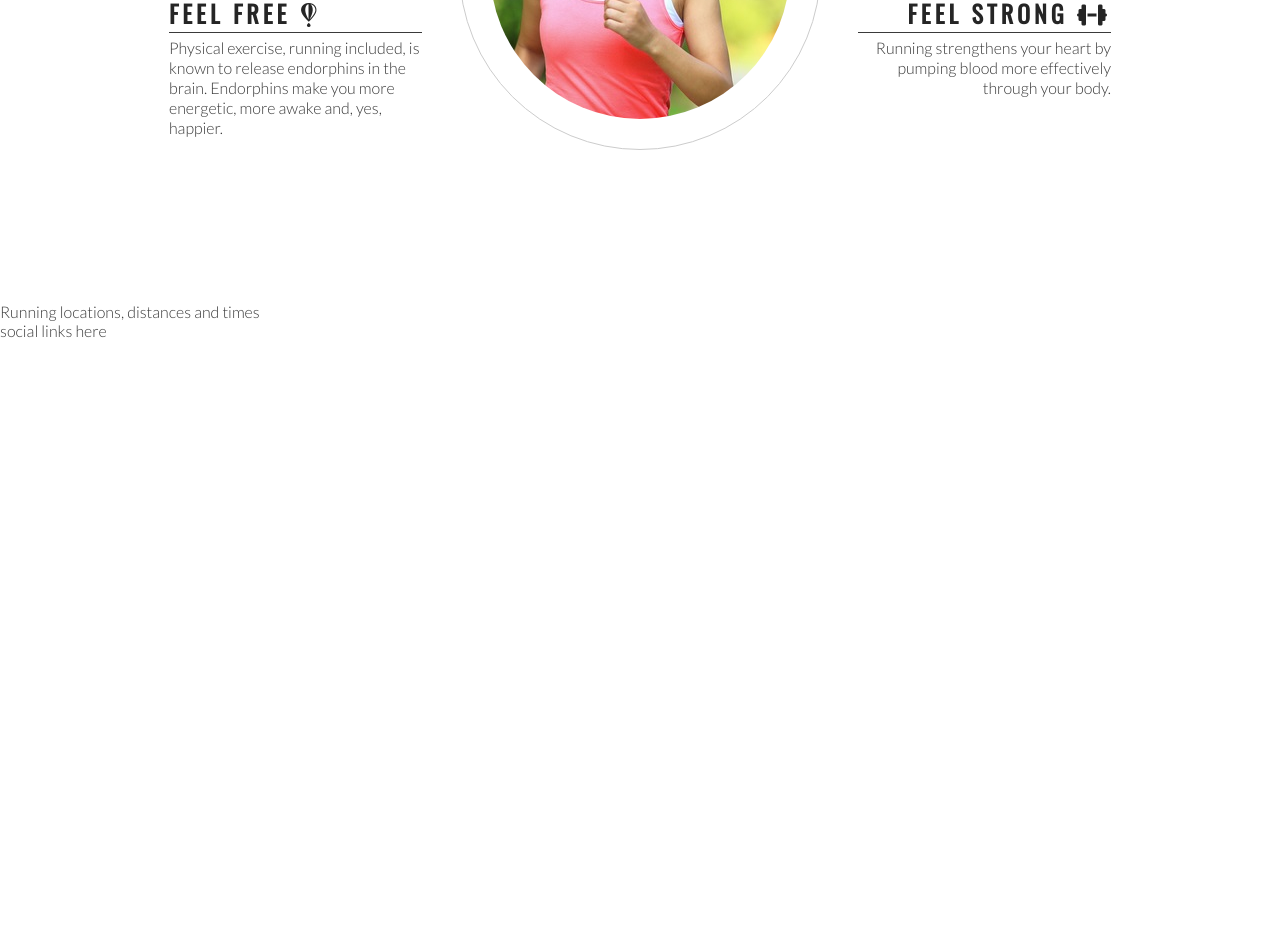
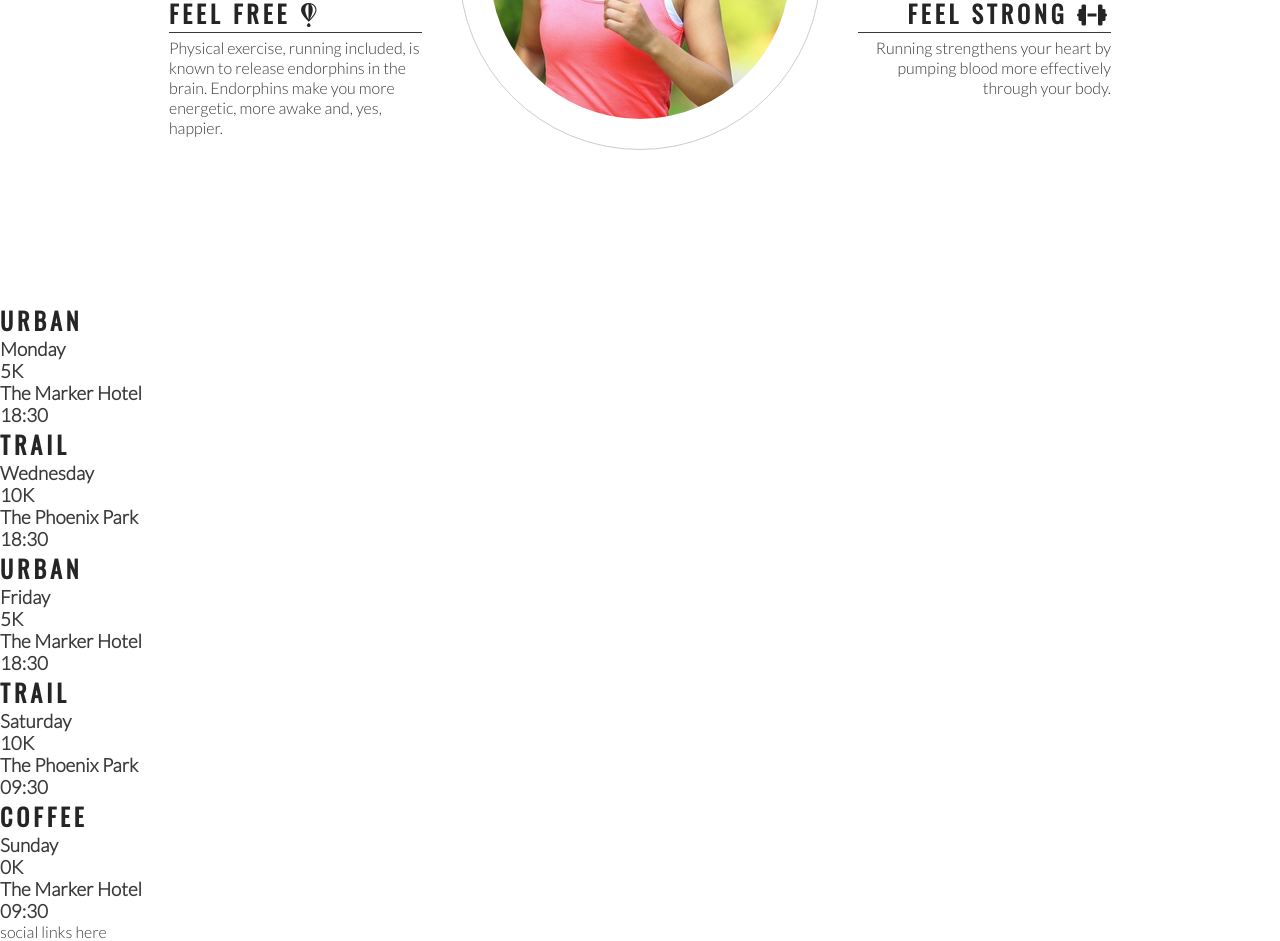
Before and after one commit to adrian-cucuet/love-running, a plain HTML site: page index.html in a window 1280 px wide. Shown: the part 993-1934 px from the top of the page. Before the commit the page ends 1333 px from the top, so only its background shows below. Drawn offline with nearby package versions, Linux system fonts and the light colour scheme.

Commit message:
Add meetup times and main structure

```diff
--- a/index.html
+++ b/index.html
@@ -70,7 +70,41 @@
         </div>
     </section>
     <section>
-        Running locations, distances and times
+        <div>
+           <h2>Urban</h2>
+           <h3>Monday</h3>
+           <h3>5K</h3>
+           <h3>The Marker Hotel</h3>
+           <h3>18:30</h3>
+        </div>
+        <div>
+            <h2>Trail</h2>
+            <h3>Wednesday</h3>
+            <h3>10K</h3>
+            <h3>The Phoenix Park</h3>
+            <h3>18:30</h3>
+         </div>
+         <div>
+            <h2>Urban</h2>
+            <h3>Friday</h3>
+            <h3>5K</h3>
+            <h3>The Marker Hotel</h3>
+            <h3>18:30</h3>
+         </div>
+         <div>
+            <h2>Trail</h2>
+            <h3>Saturday</h3>
+            <h3>10K</h3>
+            <h3>The Phoenix Park</h3>
+            <h3>09:30</h3>
+         </div>
+         <div>
+            <h2>Coffee</h2>
+            <h3>Sunday</h3>
+            <h3>0K</h3>
+            <h3>The Marker Hotel</h3>
+            <h3>09:30</h3>
+         </div>
     </section>
     <footer>
         social links here
```
